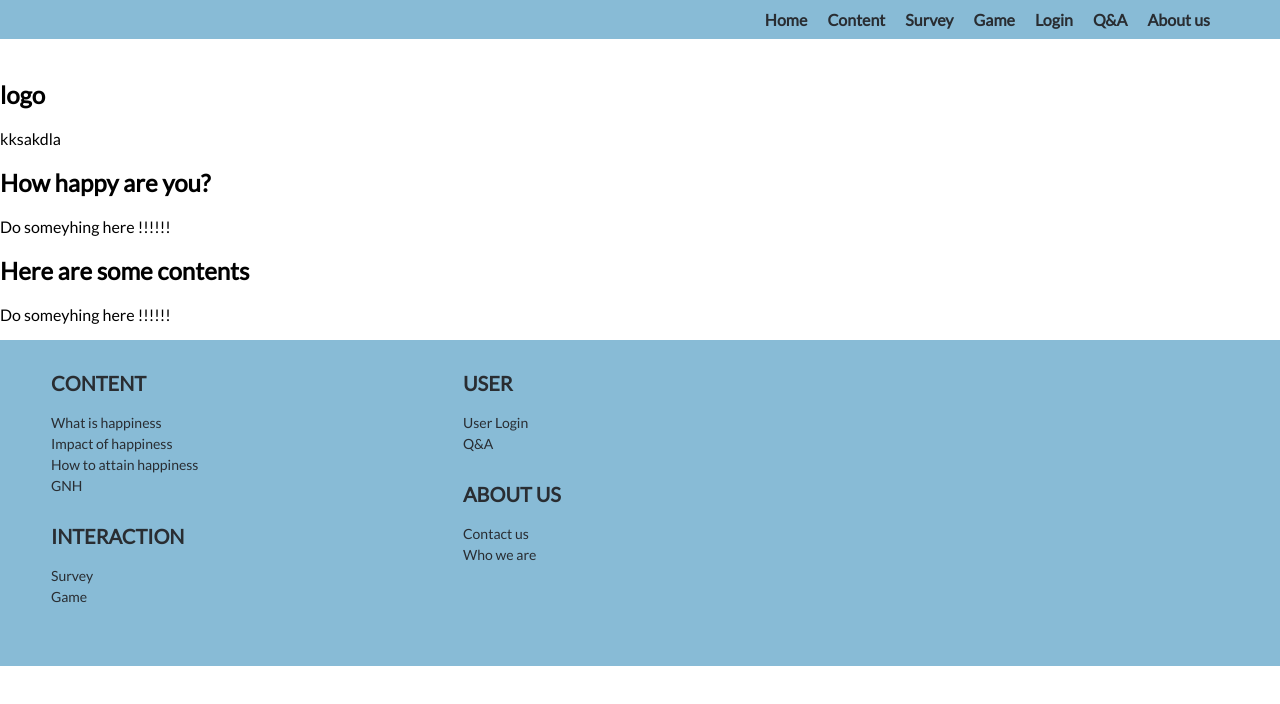
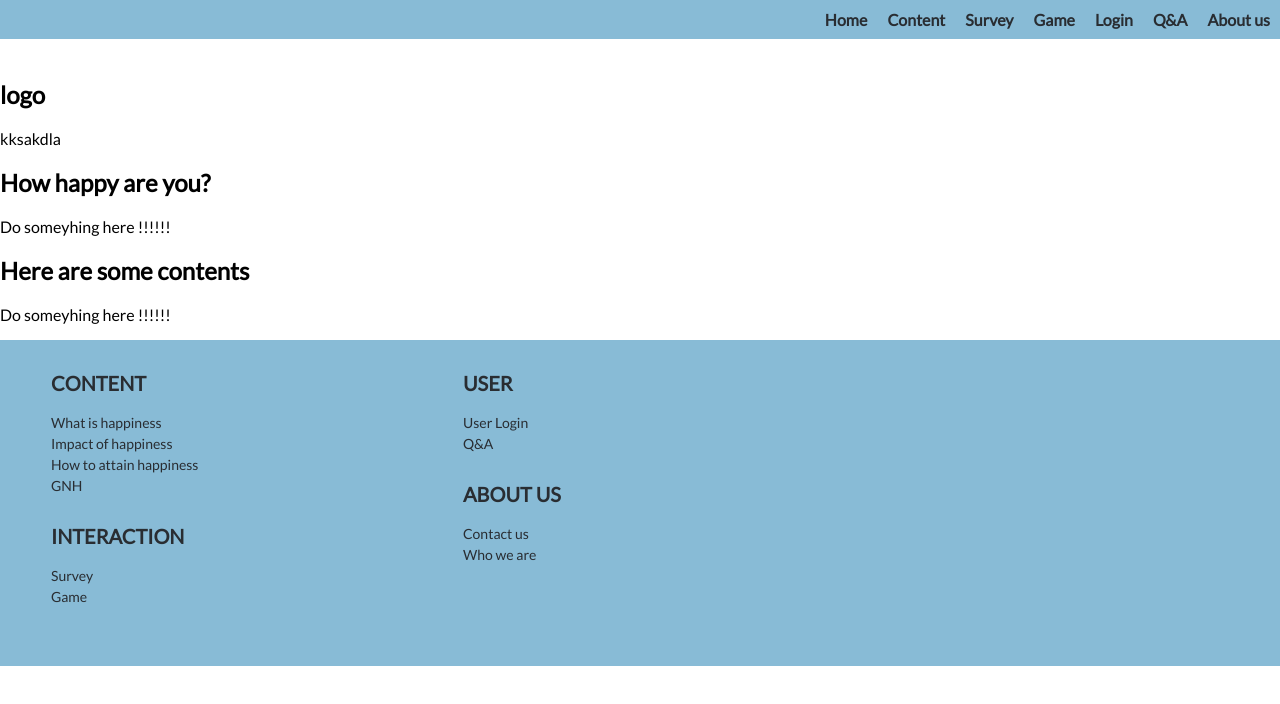
Before and after one commit to anggelaho/happiness, a plain HTML site: page mainpage.html in a window 1280 px wide. Shown: the top 704 px of the page. Drawn offline with Linux system fonts and the light colour scheme; files that its build step writes are made by us from their sources.

Commit message:
Update mainpage.html

```diff
--- a/mainpage.html
+++ b/mainpage.html
@@ -11,7 +11,7 @@
 <!-- Navigation Bar -->
   <nav>
     <ul>
-      <li style="margin-right:80px;"> <a href="#">About us</a></li>
+      <li> <a href="#">About us</a></li>
       <li> <a href="#">Q&A</a></li>
       <li> <a href="#">Login</a></li>
       <li> <a href="#">Game</a></li>
```
